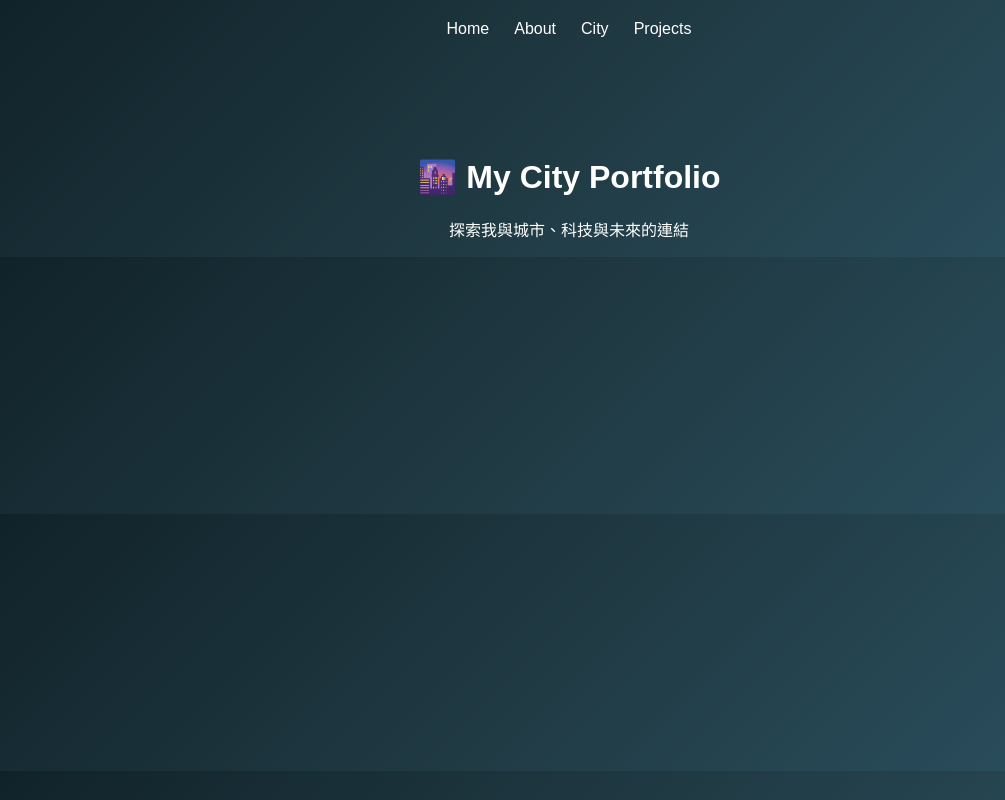
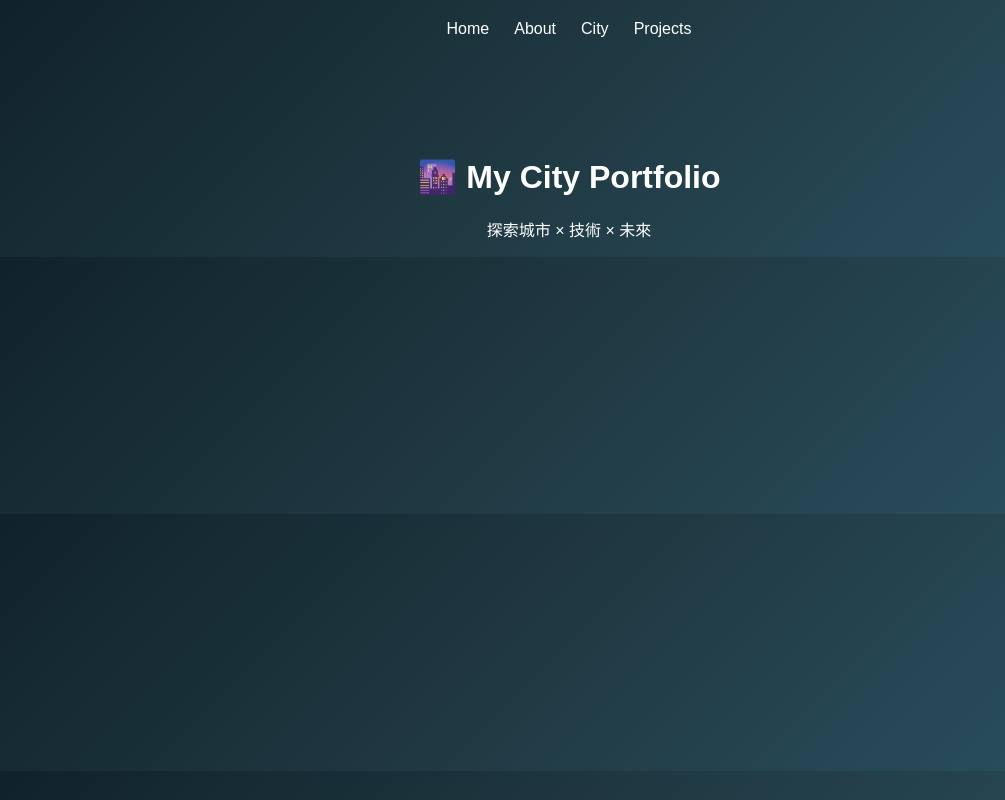
Before and after one commit to jackson0327-gm/45646546, a plain HTML site: page index.html in a window 1280 px wide. Shown: the whole page, without its empty margins (71-1076 px from the left). Drawn offline with Linux system fonts and the light colour scheme.

Commit message:
index.html

```diff
--- a/index.html
+++ b/index.html
@@ -2,7 +2,7 @@
 <html lang="zh-TW">
 <head>
   <meta charset="UTF-8">
-  <title>My City Portfolio</title>
+  <title>City Portfolio</title>
   <link rel="stylesheet" href="css/style.css">
 </head>
 
@@ -17,7 +17,7 @@
 
 <div class="hero">
   <h1>🌆 My City Portfolio</h1>
-  <p>探索我與城市、科技與未來的連結</p>
+  <p>探索城市 × 技術 × 未來</p>
 </div>
 
 </body>
```
